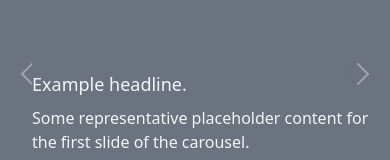
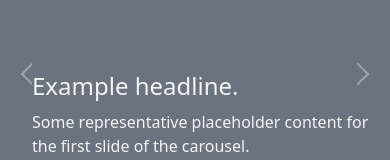
Before and after one commit to Juliangasa/carousel_tailwind_outlined, a plain HTML site: page index.html in a window 390 px wide. Shown: the part 278-438 px from the top of the page. Drawn offline with nearby package versions, Linux system fonts and the light colour scheme.

Commit message:
project finally done and responsively adjusted

```diff
--- a/index.html
+++ b/index.html
@@ -35,7 +35,7 @@
                     <div class="w-4 h-4 bg-gray-500 rotate-45 border-solid border-b-2 border-l-2 border-zinc-400"></div>
                 </div>
                 <div class="w-fit h-[211.6px] bg-gray-500 py-5 absolute left-8 sm:left-8 md:left-20 lg:left-60 bottom-1">
-                    <h1 class="text-4xl font-medium mb-2 text-zinc-100 max-lg:flex-wrap max-lg:text-lg">Example headline.</h1>
+                    <h1 class="text-2xl font-medium mb-2 text-zinc-100 md:text-4xl">Example headline.</h1>
                     <p class="text-xl font-normal text-zinc-100 mb-5 max-lg:flex-wrap max-lg:text-base">Some representative placeholder content for the first slide of the carousel.</p>
                     <button class="w-40 h-12 bg-sky-500 rounded-md text-xl font-normal text-zinc-100 max-lg:flex-wrap max-lg:text-base">Sign up today</button>
                 </div>
```
